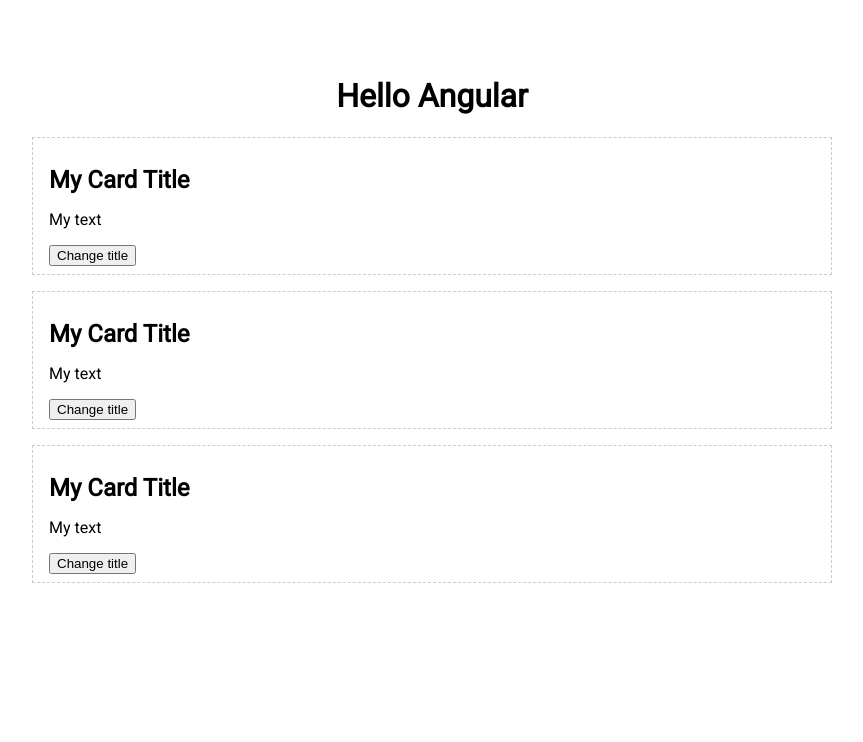
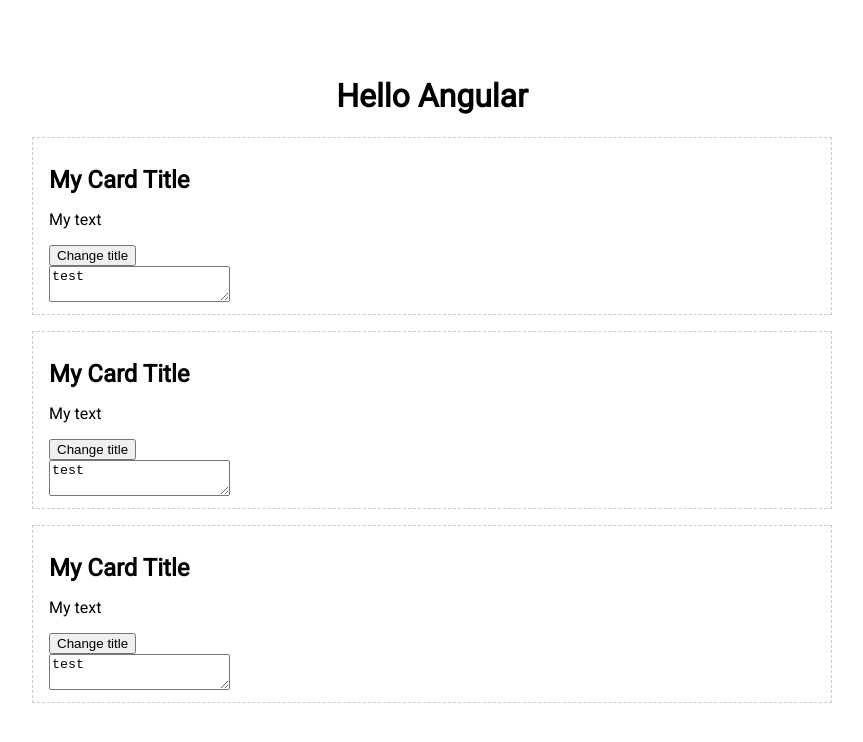
Before and after one commit to justMaxIt/ng-basics, an Angular app: page / in a window 1280 px wide. Shown: the top 742 px of the page, without its empty margins (208-1071 px from the left). Built offline with nearby package versions, Linux system fonts and the light colour scheme.

Commit message:
pushed commit to main branch #1

```diff
--- a/src/app/card/card.component.html
+++ b/src/app/card/card.component.html
@@ -4,4 +4,5 @@
    <div>
       <button (click)='changeTitle()'>Change title</button>
    </div>
+   <textarea>test</textarea>
 </div>
```
